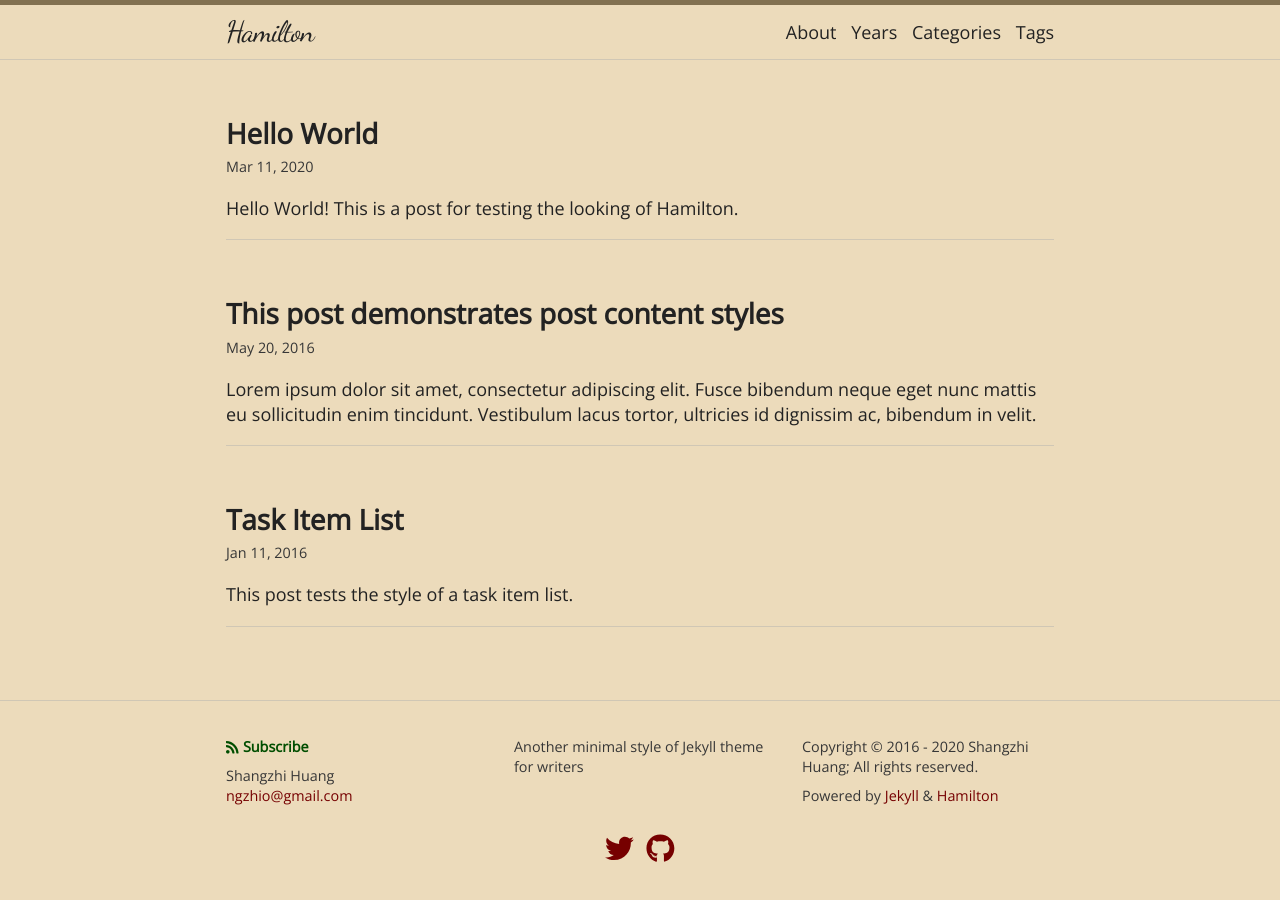
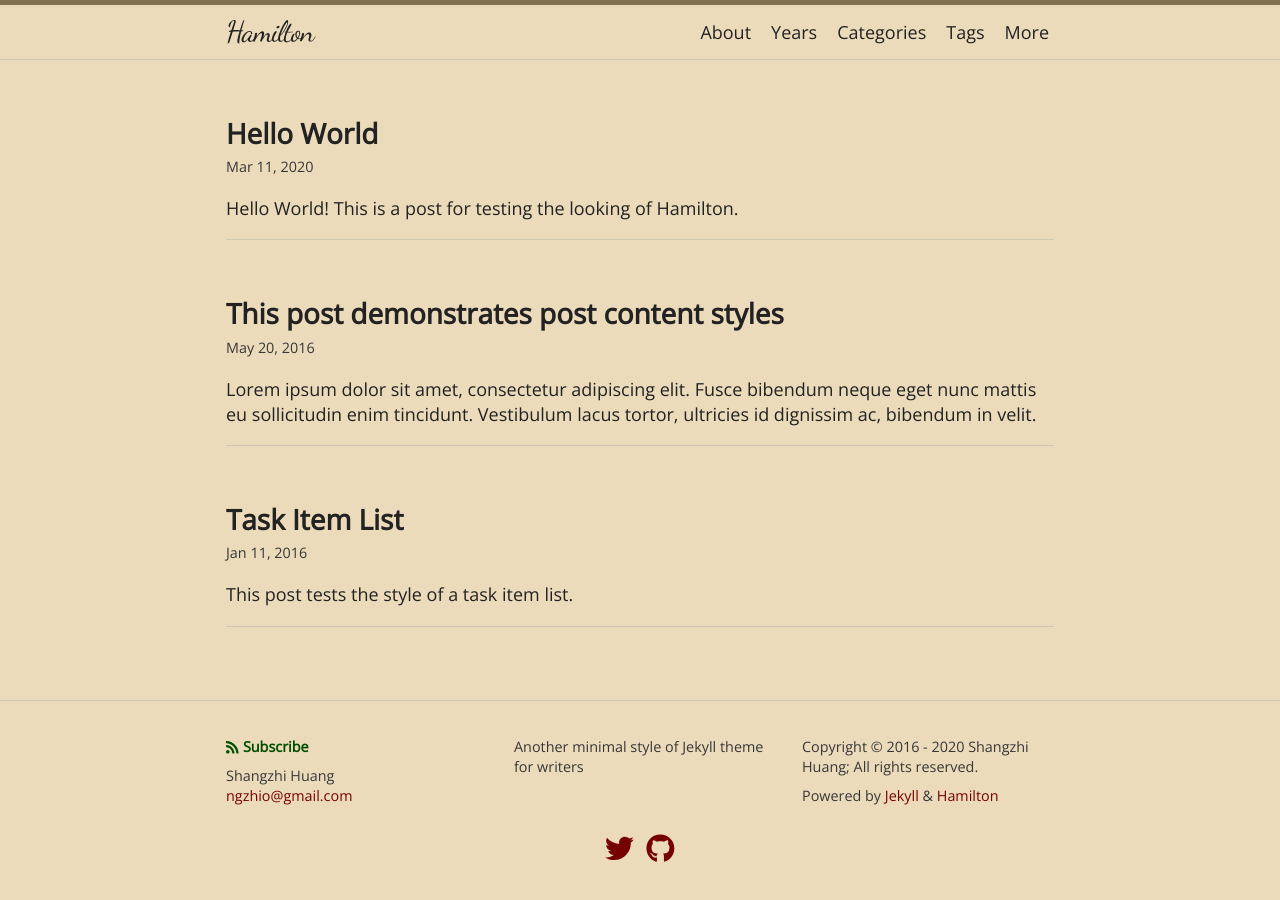
Before and after one commit to zivong/jekyll-theme-hamilton, a Jekyll site: the page built from index.html, in a window 1280 px wide. Built offline with Jekyll 4.4.1, drawn with Linux system fonts in a browser that asks for light colours; nearby versions of some CDN libraries.

Commit message:
Implement the dropdown submenus on the navigation bar

```diff
--- a/_data/navigation.yml
+++ b/_data/navigation.yml
@@ -6,3 +6,9 @@
   url: /categories/
 - title: Tags
   url: /tags/
+- title: More
+  sublinks:
+    - title: FAQ
+      url: /faq/
+    - title: Docs
+      url: /docs/
--- a/_includes/header.html
+++ b/_includes/header.html
@@ -14,13 +14,24 @@
           </span>
         </label>
 
-        <div class="trigger">
-          {% for nav in site.data.navigation %}
-            {% if nav.title %}
-              <a class="page-link {% if page.url == nav.url %}current-page{% endif %}" href="{{ nav.url | relative_url }}">{{ nav.title | escape }}</a>
-            {% endif %}
-          {% endfor %}
-        </div>
+        <ul class="trigger">
+          {%- for nav in site.data.navigation -%}
+            {%- if nav.title -%}
+              {% if nav.sublinks %}
+                <li class="dropdown" href="#">
+                  <a href="javascript:void(0)" class="dropbtn">{{ nav.title | escape }}</a>
+                  <div class="dropdown-content">
+                    {%- for link in nav.sublinks %}
+                      <a class="{% if page.url == link.url %}current-page{% endif %}" href="{{ link.url | relative_url }}">{{ link.title | escape }}</a>
+                    {%- endfor %}
+                  </div>
+                </li>
+              {% else %}
+                <li><a class="{% if page.url == nav.url %}current-page{% endif %}" href="{{ nav.url | relative_url }}">{{ nav.title | escape }}</a></li>
+              {% endif %}
+            {%- endif -%}
+          {%- endfor -%}
+        </ul>
       </nav>
     {% endif %}
   </div>
--- a/_sass/hamilton/layout.scss
+++ b/_sass/hamilton/layout.scss
@@ -68,16 +68,36 @@
     padding-bottom: 5px;
   }
 
-  .page-link {
-    line-height: $base-line-height * $base-font-size * 1.15;
-    display: block;
-    padding: 5px 5px;
+  ul.trigger {
+    list-style-type: none;
+    margin: 0;
+    padding: 0;
+    overflow: hidden;
 
-    // Gaps between nav items, but not on the last one
-    &:not(:last-child) {
-      margin-right: 0;
+    li a {
+      line-height: $base-line-height * $base-font-size * 1.15;
+      display: inline;
+      padding: 5px 10px;
+      margin-left: auto;
     }
-    margin-left: 10px;
+
+    .dropdown-content {
+      display: none;
+      position: absolute;
+      box-shadow: 0px 8px 16px 0px rgba(0,0,0,0.2);
+      z-index: 1;
+    }
+
+    .dropdown-content a {
+      padding: 5px 10px;
+      display: inline-block;
+      text-align: right;
+      margin-left: auto;
+    }
+
+    .dropdown:hover .dropdown-content {
+      display: block;
+    }
   }
 
   .current-page {
@@ -102,14 +122,29 @@
       display: block;
     }
 
-    .page-link {
-      display: inline;
-      padding: 0;
+    ul.trigger {
+      li {
+        float: left;
+      }
 
-      &:not(:last-child) {
-        margin-right: 10px;
+      li a {
+        display: inline-block;
+        text-align: center;
+        padding: 5px 5px;
+
+        // Gaps between nav items, but not on the last one
+        &:not(:last-child) {
+          margin-right: 0;
+        }
+        margin-left: 10px;
       }
-      margin-left: auto;
+
+      .dropdown-content a {
+        display: block;
+        text-align: left;
+        padding: 5px 15px 5px 5px;
+        margin-left: 10px;
+      }
     }
   }
 }
--- a/_sass/hamilton/skin.scss
+++ b/_sass/hamilton/skin.scss
@@ -85,8 +85,12 @@ table {
     }
   }
 
-  .page-link {
+  li a {
     color: $text-color;
+  }
+
+  .dropdown-content {
+    background-color: $border-color-light;
   }
 }
 
```
Also changed, not shown: docs.md (added, +7 -0 lines), faq.md (added, +7 -0 lines), README.md.
